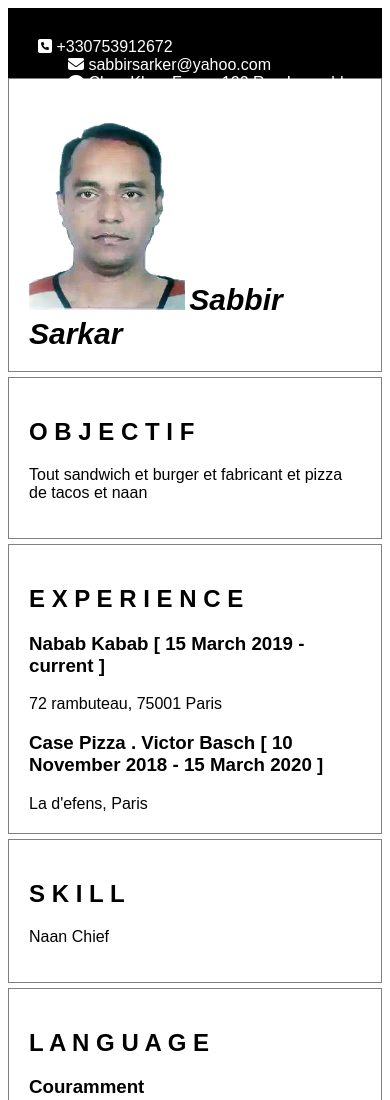
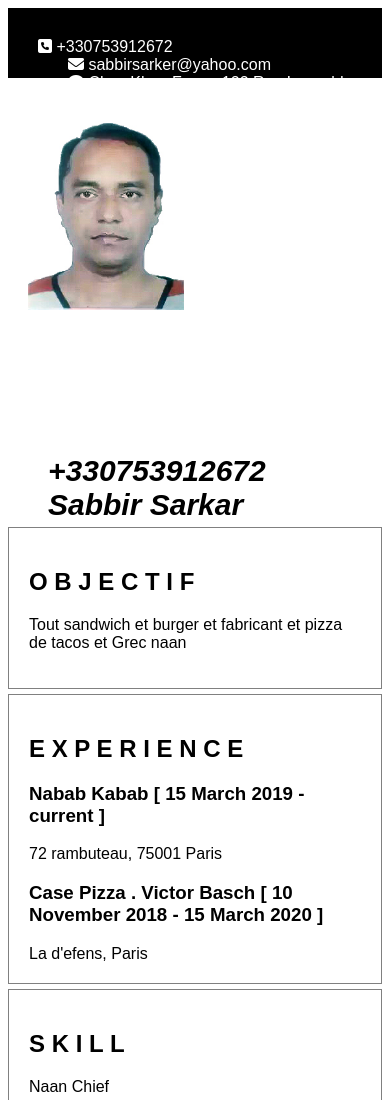
Before and after one commit to mahiuddin/sabbir-sarkar, a plain HTML site: page index.html in a window 390 px wide. Shown: the top 1100 px of the page. Drawn offline with Linux system fonts and the light colour scheme.

Commit message:
add mobile number and grec

```diff
--- a/index.html
+++ b/index.html
@@ -22,12 +22,20 @@
     </div>
 
     <div class="header2">
-        <img src="sabbir.jpg" alt="Sabbir Sarkar" height="200px">
-        <span>Sabbir Sarkar</span>
+            <div class="floatleft">
+                <img src="sabbir.jpg" alt="Sabbir Sarkar" height="200px">
+            </div>
+            <div class="floatleft header2right">
+                <span>+330753912672<br>Sabbir Sarkar</span>
+            </div>
+
+    </div>
+    <div class="floatclear">
+
     </div>
     <div class="objective">
         <h2>O B J E C T I F</h2>
-        <p>Tout sandwich et burger et fabricant et pizza de tacos et naan</p>
+        <p>Tout sandwich et burger et fabricant et pizza de tacos et Grec naan</p>
     </div>
     <div class="skill">
         <h2>E X P E R I E N C E</h2>
--- a/styles.css
+++ b/styles.css
@@ -13,6 +13,14 @@ body{
   float:left;
 }
 
+.floatleft{
+  float:left;
+}
+
+.floatclear{
+  clear: left;
+}
+
 .headermiddle{
   float:left;
   padding-left: 30px;
@@ -22,14 +30,24 @@ body{
   padding-left: 30px;
 }
 .header2{
-  border: 1px solid gray;
+  /* border: 1px solid gray; */
   padding: 20px;
 }
+
+/* .header2 img{
+  float:left;
+} */
+
 
 .header2 span{
   font-size: 30px;
   font-weight: bold;
   font-style: italic;
+}
+
+.header2right{
+  padding-top: 140px;
+  padding-left: 20px;
 }
 
 .objective{
```
